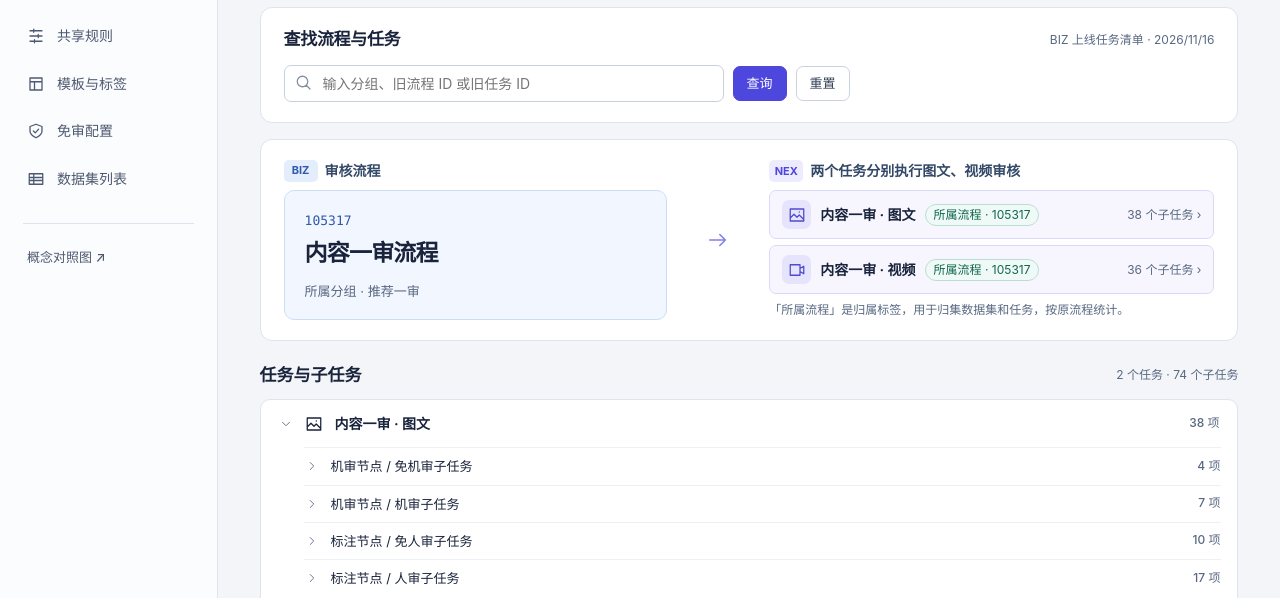
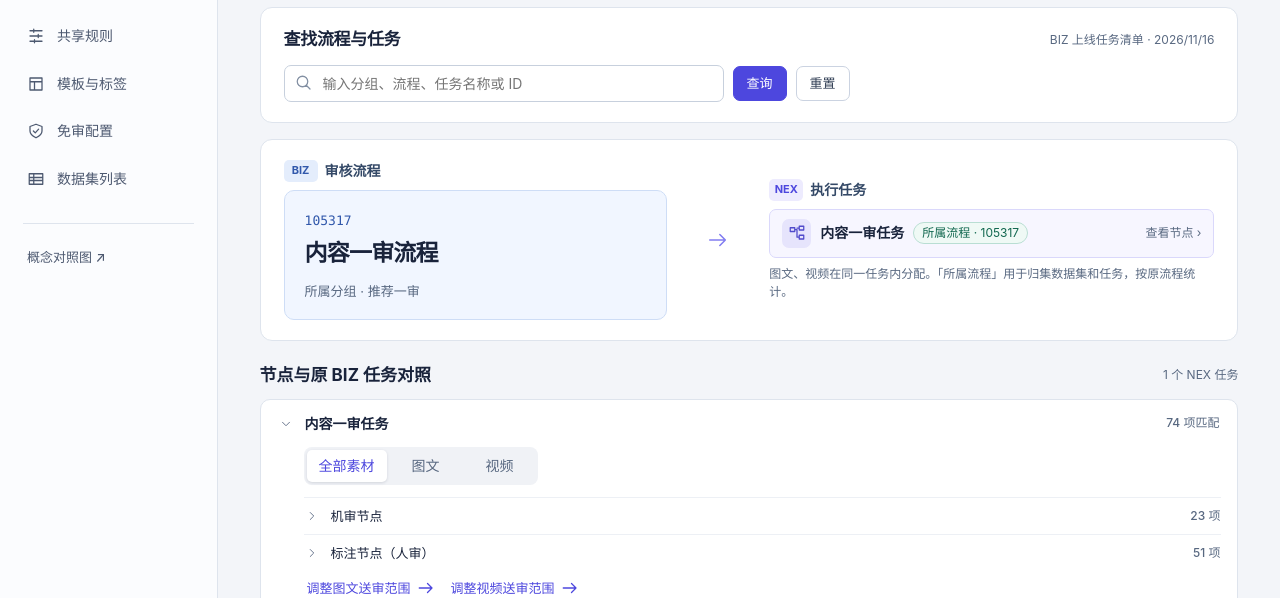
Before and after one commit to woaizou-eng/nex-feeds-audit-demo, a plain HTML site: page biz-nex-concepts.html in a window 1280 px wide. Shown: the part 202-800 px from the top of the page. Drawn offline with Linux system fonts and the light colour scheme.

Commit message:
Map flow 105317 to one content review task

```diff
--- a/biz-nex-concepts.html
+++ b/biz-nex-concepts.html
@@ -507,6 +507,20 @@
         padding: 8px 1px;
         font-size: 13px;
       }
+      .map-media {
+        margin: 0 0 12px;
+      }
+      .mapped-category + .mapped-category {
+        margin-top: 12px;
+      }
+      .mapped-category > strong {
+        font-size: 13px;
+      }
+      .media-kind {
+        color: var(--mute);
+        margin-right: 8px;
+        font-size: 12px;
+      }
       .stage-list {
         padding: 0 2px 8px 24px;
       }
@@ -952,8 +966,8 @@
         <div class="sr-only" aria-live="polite" id="announcement"></div>
       </main>
     </div>
-    <script src="biz-nex-scenarios.js"></script>
-    <script src="biz-nex-datasets.js"></script>
+    <script src="biz-nex-scenarios.js?v=b7aaf00b"></script>
+    <script src="biz-nex-datasets.js?v=4299f5b2"></script>
     <script>
       'use strict';
       const icons = {
@@ -975,14 +989,19 @@
         `<svg class="ui" viewBox="0 0 24 24" aria-hidden="true"><path d="${icons[name]}"></path></svg>`;
       const tabs = {
         mapping: ['流程映射', '按 3.0 的分组、流程或任务 ID，核对 NEX 的承接位置。'],
-        scope: ['送审范围', '分别调整图文和视频的来源，预览哪些样本会进入任务。'],
-        rule: ['共享规则', '修改一次规则，查看引用任务、审批状态和生效后的样本结果。'],
+        scope: ['送审范围', '在内容一审任务内，按素材类型调整送审来源并核对样本。'],
+        rule: ['共享规则', '查看内容一审任务中引用同一规则的子任务，试算并审批规则变更。'],
         template: ['模板与标签', '从数据类型找到作业模板，再到审核员视角查看题目。'],
         exemption: ['免审配置', '建立仅免审任务，试送一条样本，查看规则命中和结果归属。'],
         datasets: ['数据集列表', '从列表查看进度、最近操作，并维护送审数据集。'],
       };
-      const kindNames = { graphic: '图文', video: '视频' },
-        stages = ['免机审', '机审', '免人审', '人审'];
+      const reviewTask = { name: '内容一审任务', flowId: '105317', flowName: '内容一审流程' };
+      const kindNames = { graphic: '图文', video: '视频' };
+      const reviewNodes = [
+        { name: '机审节点', types: ['免机审', '机审'] },
+        { name: '标注节点（人审）', types: ['免人审', '人审'] },
+      ];
+      const flowTag = `<span class="flow-tag">所属流程 · ${reviewTask.flowId}</span>`;
       const sources = ['逛逛', '光合', '千牛'];
       const samples = [
         ['G01', 'graphic', '逛逛', '周末逛花市，三种鲜切花搭配', 0.22],
@@ -1090,6 +1109,7 @@
       }
       let active = '',
         query = '',
+        mediaFilter = '',
         kind = 'graphic',
         draftScope = [],
         draftThreshold = model.pending?.threshold ?? model.threshold,
@@ -1172,14 +1192,14 @@
         return inventory.filter(
           (i) =>
             !q ||
-            [i[0], i[1], i[2], kindNames[i[3]], '105317', '推荐一审', '内容一审流程', '80002620'].some((x) =>
+            [i[0], i[1], i[2], kindNames[i[3]], reviewTask.name, reviewTask.flowId, reviewTask.flowName, '推荐一审', '80002620'].some((x) =>
               x.toLowerCase().includes(q),
             ),
         );
       }
       function renderMapping() {
         qs('#scene').innerHTML =
-          `<section class="panel panel-pad"><div class="pane-title"><h2>查找流程与任务</h2><span class="sub">BIZ 上线任务清单 · 2026/11/16</span></div><form class="searchbar" id="map-form"><label class="searchbox">${ico('search')}<input type="search" id="map-input" aria-label="分组、旧流程 ID 或旧任务 ID" placeholder="输入分组、旧流程 ID 或旧任务 ID" value="${safe(query)}"></label><button class="btn primary">查询</button><button type="button" class="btn" id="map-reset">重置</button></form></section><div id="matching"></div>`;
+          `<section class="panel panel-pad"><div class="pane-title"><h2>查找流程与任务</h2><span class="sub">BIZ 上线任务清单 · 2026/11/16</span></div><form class="searchbar" id="map-form"><label class="searchbox">${ico('search')}<input type="search" id="map-input" aria-label="分组、流程、任务名称或 ID" placeholder="输入分组、流程、任务名称或 ID" value="${safe(query)}"></label><button class="btn primary">查询</button><button type="button" class="btn" id="map-reset">重置</button></form></section><div id="matching"></div>`;
         qs('#map-form').onsubmit = (e) => {
           e.preventDefault();
           query = qs('#map-input').value.trim();
@@ -1194,64 +1214,69 @@
         };
         qs('#map-reset').onclick = () => {
           query = '';
+          mediaFilter = '';
           qs('#map-input').value = '';
           paintMapping();
           qs('#map-input').focus();
         };
         paintMapping();
       }
+      function mappedNode(node, records, expanded) {
+        const inNode = records.filter((r) => node.types.includes(r[2]));
+        if (!inNode.length) return '';
+        const categories = node.types.map((type) => {
+          const rows = inNode.filter((r) => r[2] === type);
+          if (!rows.length) return '';
+          const label = type.startsWith('免') ? type + '配置' : type + '子任务';
+          const entries = rows.map(([id, name, , media]) => `
+            <div class="entry"><span><span class="media-kind">${kindNames[media]}</span>${safe(name)}</span><span class="mono">BIZ ${safe(id)}</span></div>`).join('');
+          return `<div class="mapped-category"><strong>${label}</strong><span class="sub"> · ${rows.length} 项</span>${entries}</div>`;
+        }).join('');
+        return `<details class="stage" ${expanded ? 'open' : ''}><summary><span class="chev">${ico('down')}</span>${node.name}<span class="sub">${inNode.length} 项</span></summary><div class="stage-list">${categories}</div></details>`;
+      }
       function paintMapping() {
-        const subset = searchResults(),
+        const matches = searchResults(),
           root = qs('#matching');
-        if (!subset.length) {
-          root.innerHTML =
-            '<div class="empty">未找到对应记录。可输入旧流程 ID 105317，或输入旧任务 ID 2031414。</div>';
+        if (!matches.length) {
+          root.innerHTML = '<div class="empty">未找到对应记录。可输入流程 ID 105317，或输入原任务 ID 2031414。</div>';
           return;
         }
-        const matchesAll = subset.length === inventory.length,
-          heading = query && !matchesAll ? '匹配的子任务' : '任务与子任务';
-        let kinds = Object.keys(kindNames).filter((k) => subset.some((row) => row[3] === k));
-        root.innerHTML = `<section class="panel panel-pad mapping"><div><div class="flow-label"><span class="source-mark">BIZ</span>审核流程</div><div class="flowbox"><span class="id mono">105317</span><strong>内容一审流程</strong><span class="dim">所属分组 · 推荐一审</span></div></div><div class="hops">${ico('arrow')}</div><div><div class="flow-label"><span class="source-mark nex-mark">NEX</span>两个任务分别执行图文、视频审核</div><div class="branch">${Object.keys(
-          kindNames,
-        )
-          .map(
-            (k) =>
-              `<button class="branchrow" data-jump="${k}" title="展开${kindNames[k]}任务的子任务清单"><span class="kicon">${ico(k)}</span><span class="mapped-task"><strong>内容一审 · ${kindNames[k]}</strong><span class="flow-tag">所属流程 · 105317</span></span><span class="sub">${inventory.filter((i) => i[3] === k).length} 个子任务 ›</span></button>`,
-          )
-          .join(
-            '',
-          )}</div><div class="source-caption">「所属流程」是归属标签，用于归集数据集和任务，按原流程统计。</div></div></section><div class="list-head"><h2>${heading}</h2><span class="sub">${kinds.length} 个任务 · ${subset.length} 个子任务</span></div>${kinds
-          .map(
-            (k) =>
-              `<details class="task-group" data-task-group="${k}" ${k === 'graphic' || !matchesAll ? 'open' : ''}><summary><span class="chev">${ico('down')}</span>${ico(k)}内容一审 · ${kindNames[k]}<span class="sub">${subset.filter((i) => i[3] === k).length} 项</span></summary><div class="stage-wrap">${stages
-                .map((stage) => {
-                  const rows = subset.filter((i) => i[3] === k && i[2] === stage);
-                  if (!rows.length) return '';
-                  return `<details class="stage" ${!matchesAll ? 'open' : ''}><summary><span class="chev">${ico('down')}</span>${stage.includes('机') ? '机审节点' : '标注节点'} / ${stage}子任务<span class="sub">${rows.length} 项</span></summary><div class="stage-list">${rows.map((r) => `<div class="entry"><span>${safe(r[1])}</span><span class="mono">BIZ ${safe(r[0])}</span></div>`).join('')}</div></details>`;
-                })
-                .join(
-                  '',
-                )}<button class="link-btn" data-scope-task="${k}">调整${kindNames[k]}送审范围 ${ico('arrow')}</button></div></details>`,
-          )
-          .join('')}`;
-        root.querySelectorAll('[data-jump]').forEach(
-          (b) =>
-            (b.onclick = () => {
-              const k = b.dataset.jump;
-              if (!root.querySelector('[data-task-group="' + k + '"]')) {
-                query = '';
-                qs('#map-input').value = '';
-                paintMapping();
-              }
-              const group = root.querySelector('[data-task-group="' + k + '"]');
-              group.open = true;
-              group.querySelector('summary').focus({ preventScroll: true });
-              group.scrollIntoView({ block: 'center' });
-            }),
-        );
-        root
-          .querySelectorAll('[data-scope-task]')
-          .forEach((b) => (b.onclick = () => showScope(b.dataset.scopeTask)));
+        const records = mediaFilter ? matches.filter((r) => r[3] === mediaFilter) : matches;
+        const filters = [['', '全部素材'], ...Object.entries(kindNames)].map(([key, name]) =>
+          `<button type="button" data-map-media="${key}" aria-pressed="${mediaFilter === key}">${name}</button>`).join('');
+        const nodes = reviewNodes.map((node) => mappedNode(node, records, !!query || !!mediaFilter)).join('');
+        const scopeActions = Object.entries(kindNames).map(([key, name]) =>
+          `<button type="button" class="link-btn" data-scope-task="${key}">调整${name}送审范围 ${ico('arrow')}</button>`).join('');
+        root.innerHTML = `
+          <section class="panel panel-pad mapping">
+            <div><div class="flow-label"><span class="source-mark">BIZ</span>审核流程</div>
+              <div class="flowbox"><span class="id mono">${reviewTask.flowId}</span><strong>${reviewTask.flowName}</strong><span class="dim">所属分组 · 推荐一审</span></div></div>
+            <div class="hops">${ico('arrow')}</div>
+            <div><div class="flow-label"><span class="source-mark nex-mark">NEX</span>执行任务</div>
+              <div class="branch"><button type="button" class="branchrow" data-jump aria-controls="mapped-review-task">
+                <span class="kicon">${ico('mapping')}</span><span class="mapped-task"><strong>${reviewTask.name}</strong>${flowTag}</span><span class="sub">查看节点 ›</span>
+              </button></div><div class="source-caption">图文、视频在同一任务内分配。「所属流程」用于归集数据集和任务，按原流程统计。</div></div>
+          </section>
+          <div class="list-head"><h2>节点与原 BIZ 任务对照</h2><span class="sub">1 个 NEX 任务</span></div>
+          <details class="task-group" id="mapped-review-task" open><summary><span class="chev">${ico('down')}</span>${reviewTask.name}<span class="sub">${records.length} 项匹配</span></summary>
+            <div class="stage-wrap"><div class="seg map-media" role="group" aria-label="筛选原任务的素材类型">${filters}</div>
+              ${nodes || '<p class="sub">当前素材类型无匹配，可切换到全部素材。</p>'}
+              <div class="toolbar">${scopeActions}</div></div>
+          </details>`;
+        root.querySelector('[data-jump]').onclick = () => {
+          const group = root.querySelector('#mapped-review-task');
+          group.open = true;
+          group.querySelector('summary').focus();
+        };
+        root.querySelectorAll('[data-map-media]').forEach((button) => {
+          button.onclick = () => {
+            mediaFilter = button.dataset.mapMedia;
+            paintMapping();
+            root.querySelector(`[data-map-media="${mediaFilter}"]`).focus();
+            announce('已按素材类型筛选原任务');
+          };
+        });
+        root.querySelectorAll('[data-scope-task]').forEach((b) => (b.onclick = () => showScope(b.dataset.scopeTask)));
       }
       function scopeMatches(record, selected) {
         return selected.includes(record[2]);
@@ -1264,15 +1289,15 @@
           before = list.filter((s) => scopeMatches(s, saved)).length,
           after = list.filter((s) => scopeMatches(s, draftScope)).length;
         qs('#scene').innerHTML =
-          `<section class="panel panel-pad filter-panel"><div><span class="sub">所属流程</span>　<strong>105317 · 内容一审流程</strong></div><div class="seg" aria-label="编辑的 NEX 任务">${Object.entries(
+          `<section class="panel panel-pad filter-panel"><div><strong>${reviewTask.name}</strong>　${flowTag}</div><div class="seg" role="group" aria-label="编辑素材的送审范围">${Object.entries(
             kindNames,
           )
             .map(
-              ([k, n]) => `<button data-kind="${k}" aria-pressed="${k === kind}">${ico(k)} ${n}任务</button>`,
+              ([k, n]) => `<button data-kind="${k}" aria-pressed="${k === kind}">${ico(k)} ${n}</button>`,
             )
             .join(
               '',
-            )}</div></section><section class="panel"><div class="panel-pad"><div class="pane-title"><h2>${kindNames[kind]}任务的送审范围</h2><span class="flag">任务级配置</span></div><div>内容类型固定为<strong>${kindNames[kind]}</strong>，来源匹配以下任一渠道。</div><div class="checks" role="group" aria-label="纳入的送审来源">${sources.map((s) => `<label class="check"><input type="checkbox" data-source="${s}" ${draftScope.includes(s) ? 'checked' : ''}>${s}</label>`).join('')}</div><div class="sub">当前生效范围：${saved.join('、')}。</div></div><div class="statebar"><span class="sub">此处只调整数据分配，共享规则仍为 v${model.version}。</span><button id="save-scope" class="btn primary" ${same || !draftScope.length ? 'disabled' : ''}>保存${kindNames[kind]}范围</button></div></section>${flash ? `<p class="note success" role="status">${safe(flash)}</p>` : ''}${!draftScope.length ? '<p class="note warning" role="status">至少保留一个送审来源后才能保存。</p>' : ''}<section class="panel panel-pad"><div class="pane-title"><h2>样本对照</h2><span class="sub">${list.length} 条模拟送审记录</span></div><div class="scope-total"><span class="dim">进入${kindNames[kind]}任务</span><b class="number">${before}</b><span class="arrowtext">→</span><b class="number">${after}</b><span class="sub">条</span></div><div class="table-scroll"><table class="data"><thead><tr><th>内容</th><th>来源</th><th>当前生效</th><th>调整后</th></tr></thead><tbody>${list
+            )}</div></section><section class="panel"><div class="panel-pad"><div class="pane-title"><h2>${kindNames[kind]}送审范围</h2><span class="flag">任务内条件分配</span></div><div>内容类型固定为<strong>${kindNames[kind]}</strong>，来源匹配以下任一渠道。</div><div class="checks" role="group" aria-label="纳入的送审来源">${sources.map((s) => `<label class="check"><input type="checkbox" data-source="${s}" ${draftScope.includes(s) ? 'checked' : ''}>${s}</label>`).join('')}</div><div class="sub">当前生效范围：${saved.join('、')}。</div></div><div class="statebar"><span class="sub">此处只调整数据分配，共享规则仍为 v${model.version}。</span><button id="save-scope" class="btn primary" ${same || !draftScope.length ? 'disabled' : ''}>保存${kindNames[kind]}范围</button></div></section>${flash ? `<p class="note success" role="status">${safe(flash)}</p>` : ''}${!draftScope.length ? '<p class="note warning" role="status">至少保留一个送审来源后才能保存。</p>' : ''}<section class="panel panel-pad"><div class="pane-title"><h2>样本对照</h2><span class="sub">${list.length} 条模拟送审记录</span></div><div class="scope-total"><span class="dim">进入任务的${kindNames[kind]}</span><b class="number">${before}</b><span class="arrowtext">→</span><b class="number">${after}</b><span class="sub">条</span></div><div class="table-scroll"><table class="data"><thead><tr><th>内容</th><th>来源</th><th>当前生效</th><th>调整后</th></tr></thead><tbody>${list
             .map((r) => {
               const old = scopeMatches(r, saved),
                 now = scopeMatches(r, draftScope);
@@ -1280,7 +1305,7 @@
             })
             .join(
               '',
-            )}</tbody></table></div><hr class="smalldiv"><div class="sub">${kindNames[other]}任务独立使用「${model.scopes[other].join('、')}」渠道，本次调整对其影响为 0 条。</div></section>`;
+            )}</tbody></table></div><hr class="smalldiv"><div class="sub">同一任务内，${kindNames[other]}按「${model.scopes[other].join('、')}」渠道送审。</div></section>`;
         qs('#scene')
           .querySelectorAll('[data-kind]')
           .forEach(
@@ -1306,7 +1331,7 @@
           );
         qs('#save-scope').onclick = () => {
           model.scopes[kind] = [...draftScope];
-          flash = `${kindNames[kind]}范围已保存。${before} → ${after} 条模拟记录进入任务，${kindNames[other]}范围和审核规则保持原配置。`;
+          flash = `${kindNames[kind]}范围已保存。${before} → ${after} 条${kindNames[kind]}记录进入${reviewTask.name}。`;
           save();
           renderScope();
           announce(flash);
@@ -1390,15 +1415,15 @@
         const decision = (score, limit) => (score >= limit ? '不通过' : '通过');
         const affected = samples.filter((r) => decision(r[4], threshold) !== decision(r[4], proposed));
         qs('#rule-detail').innerHTML =
-          `${flash ? `<p class="note success" role="status">${safe(flash)}</p>` : ''}<div class="twin"><section class="panel"><div class="panel-pad"><div class="pane-title"><h2>封面清晰度</h2><span class="flag live">v${model.version} 生效中</span></div><div class="sub">推荐审核 / 图片规则 · 演示阈值</div><p>封面模糊分达到阈值，机审结果记为「不通过」。</p><div class="fieldline"><span>当前阈值</span><strong class="mono">${threshold.toFixed(2)}</strong><span class="arrowtext">→</span><label for="proposed">拟调整为</label><select id="proposed" ${pending ? 'disabled' : ''}>${[0.6, 0.7, 0.8, 0.9].map((v) => `<option value="${v}" ${v === proposed ? 'selected' : ''}>${v.toFixed(2)}</option>`).join('')}</select></div></div><div class="statebar"><span class="sub">${pending ? '待审批的新版本' : '默认审批人：演示创建人、琼香'}</span><button class="btn primary" id="submit-rule" ${pending || proposed === threshold ? 'disabled' : ''}>提交审批</button></div></section><section class="panel panel-pad"><div class="pane-title"><h2>被以下子任务引用</h2><span class="sub">2 处</span></div>${Object.keys(
+          `${flash ? `<p class="note success" role="status">${safe(flash)}</p>` : ''}<div class="twin"><section class="panel"><div class="panel-pad"><div class="pane-title"><h2>封面清晰度</h2><span class="flag live">v${model.version} 生效中</span></div><div class="sub">推荐审核 / 图片规则 · 演示阈值</div><p>封面模糊分达到阈值，机审结果记为「不通过」。</p><div class="fieldline"><span>当前阈值</span><strong class="mono">${threshold.toFixed(2)}</strong><span class="arrowtext">→</span><label for="proposed">拟调整为</label><select id="proposed" ${pending ? 'disabled' : ''}>${[0.6, 0.7, 0.8, 0.9].map((v) => `<option value="${v}" ${v === proposed ? 'selected' : ''}>${v.toFixed(2)}</option>`).join('')}</select></div></div><div class="statebar"><span class="sub">${pending ? '待审批的新版本' : '默认审批人：演示创建人、琼香'}</span><button class="btn primary" id="submit-rule" ${pending || proposed === threshold ? 'disabled' : ''}>提交审批</button></div></section><section class="panel panel-pad"><div class="pane-title"><h2>${reviewTask.name}</h2><span class="sub">2 个子任务引用</span></div>${Object.keys(
             kindNames,
           )
             .map(
               (k) =>
-                `<div class="ref-row"><span class="kicon">${ico(k)}</span><div><strong>内容一审 · ${kindNames[k]}</strong><span class="sub">机审 / ${kindNames[k]}兜底子任务 · 生效版本 v${model.version}</span></div></div>`,
+                `<div class="ref-row"><span class="kicon">${ico(k)}</span><div><strong>${kindNames[k]}兜底子任务</strong><span class="sub">机审节点 · BIZ ${k === 'graphic' ? '2031416' : '2031650'} · 生效版本 v${model.version}</span></div></div>`,
             )
             .join('')}</section></div>
-${pending ? `<section class="panel panel-pad approval"><div class="pane-title"><h2>规则变更审批</h2><span class="flag pending">待审批</span></div><p>v${model.version} → v${model.version + 1}　阈值 ${threshold.toFixed(2)} → ${proposed.toFixed(2)}</p><p class="sub">默认审批人：演示创建人（算子创建人）、琼香。当前两个引用仍使用 v${model.version}。</p><div class="toolbar" style="margin-top:12px"><button id="approve-rule" class="btn primary">模拟审批通过</button><button id="reject-rule" class="btn">模拟驳回</button></div></section>` : model.lastChange ? `<section class="panel panel-pad"><div class="pane-title"><h2>最近一次审批</h2><span class="flag ${model.lastChange.status === '通过' ? 'live' : ''}">${model.lastChange.status}</span></div><div>阈值 ${model.lastChange.before.toFixed(2)} → ${model.lastChange.after.toFixed(2)}　·　当前生效 v${model.version}</div></section>` : ''}
+${pending ? `<section class="panel panel-pad approval"><div class="pane-title"><h2>规则变更审批</h2><span class="flag pending">待审批</span></div><p>v${model.version} → v${model.version + 1}　阈值 ${threshold.toFixed(2)} → ${proposed.toFixed(2)}</p><p class="sub">默认审批人：演示创建人（算子创建人）、琼香。两个子任务当前使用 v${model.version}。</p><div class="toolbar" style="margin-top:12px"><button id="approve-rule" class="btn primary">模拟审批通过</button><button id="reject-rule" class="btn">模拟驳回</button></div></section>` : model.lastChange ? `<section class="panel panel-pad"><div class="pane-title"><h2>最近一次审批</h2><span class="flag ${model.lastChange.status === '通过' ? 'live' : ''}">${model.lastChange.status}</span></div><div>阈值 ${model.lastChange.before.toFixed(2)} → ${model.lastChange.after.toFixed(2)}　·　当前生效 v${model.version}</div></section>` : ''}
 <section class="panel panel-pad"><div class="pane-title"><h2>规则试算</h2><span class="sub">12 条固定样本 · ${affected.length} 条结论变化</span></div><div class="table-scroll"><table class="data"><thead><tr><th>样本</th><th>类型</th><th>模糊分</th><th>生效结论</th><th>拟调整后</th></tr></thead><tbody>${samples.map((r) => `<tr><td>${r[3]}</td><td>${kindNames[r[1]]}</td><td class="mono">${r[4].toFixed(2)}</td><td>${decision(r[4], threshold)}</td><td><span class="flag ${decision(r[4], proposed) !== decision(r[4], threshold) ? 'changed' : ''}">${decision(r[4], proposed)}</span></td></tr>`).join('')}</tbody></table></div></section>`;
         qs('#proposed').onchange = (e) => {
           draftThreshold = Number(e.target.value);
@@ -1410,7 +1435,7 @@ ${pending ? `<section class="panel panel-pad approval"><div class="pane-title"><
           if (model.pending || proposed === threshold) return;
           model.pending = { threshold: proposed };
           save();
-          flash = '已提交模拟审批。两个引用任务仍使用原阈值。';
+          flash = '已提交模拟审批。两个子任务仍使用原阈值。';
           renderRule();
           announce(flash);
         };
--- a/biz-nex-datasets.js
+++ b/biz-nex-datasets.js
@@ -165,7 +165,7 @@
                 : '<button class="ds-action" data-action="toggle">' +
                   (row.paused ? '恢复' : '暂停') +
                   '</button>';
-            return `<tr data-id="${esc(row.id)}"><td><strong>${esc(row.name)}</strong><small class="ds-meta">${esc(row.id)}</small></td><td>${esc(row.type)}</td><td>${esc(row.flow)}</td><td>${esc(row.done)} / ${esc(row.total)}<progress aria-label="审核进度" value="${progress}" max="100">${progress}%</progress></td><td><span class="ds-status" data-status="${state}">${state}</span></td><td>${esc(row.at)}<small class="ds-meta">${esc(row.operator)}</small></td><td><div class="ds-actions">${toggle}<button class="ds-action" data-action="copy">复制</button><button class="ds-action" data-action="delete">删除</button></div></td></tr>`;
+            return `<tr data-id="${esc(row.id)}"><td><strong>${esc(row.name)}</strong><small class="ds-meta">${esc(row.id)}</small></td><td>${esc(row.type)}</td><td><span class="flow-tag">${esc(row.flow)}</span></td><td>${esc(row.done)} / ${esc(row.total)}<progress aria-label="审核进度" value="${progress}" max="100">${progress}%</progress></td><td><span class="ds-status" data-status="${state}">${state}</span></td><td>${esc(row.at)}<small class="ds-meta">${esc(row.operator)}</small></td><td><div class="ds-actions">${toggle}<button class="ds-action" data-action="copy">复制</button><button class="ds-action" data-action="delete">删除</button></div></td></tr>`;
           })
           .join('') || '<tr><td class="ds-empty" colspan="7">没有符合条件的数据集</td></tr>';
     }
```
Also changed, not shown: biz-nex-scenarios.js (+5 -5 lines), biz-nex-concepts.png.
